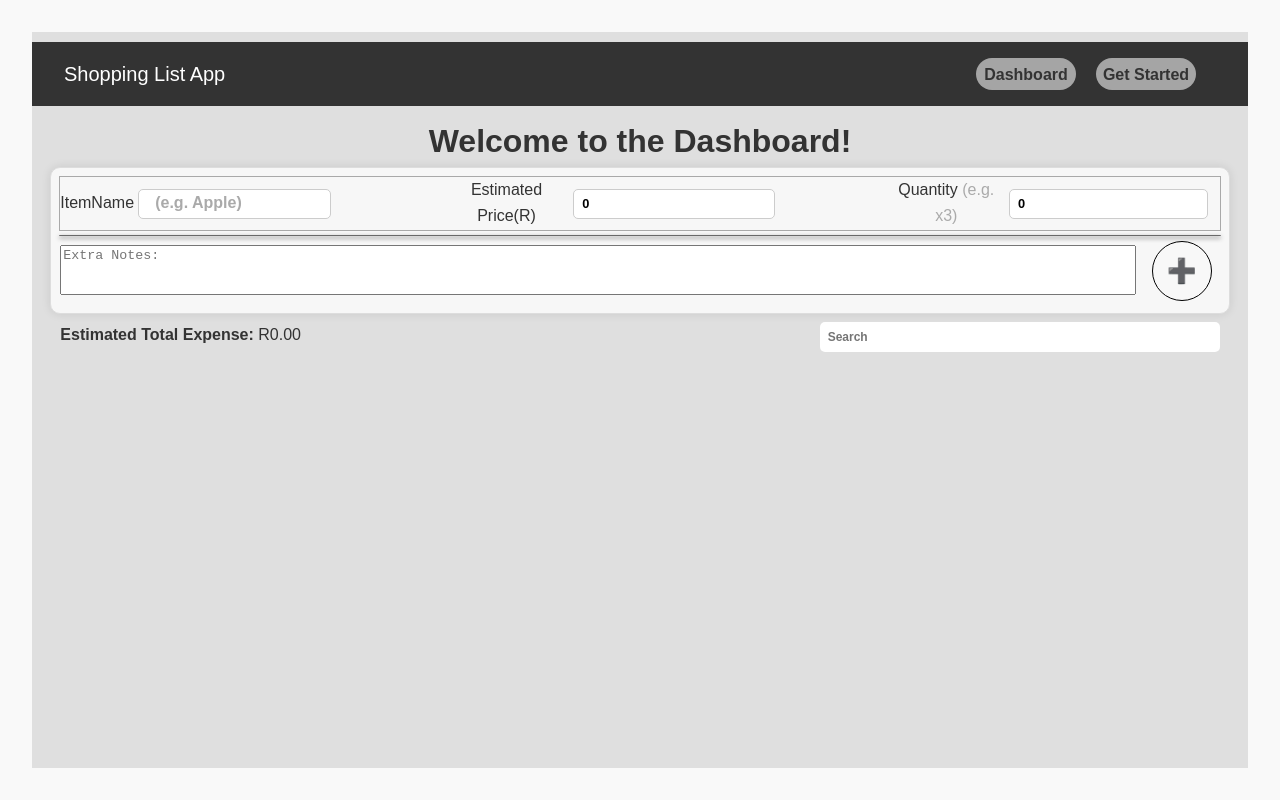
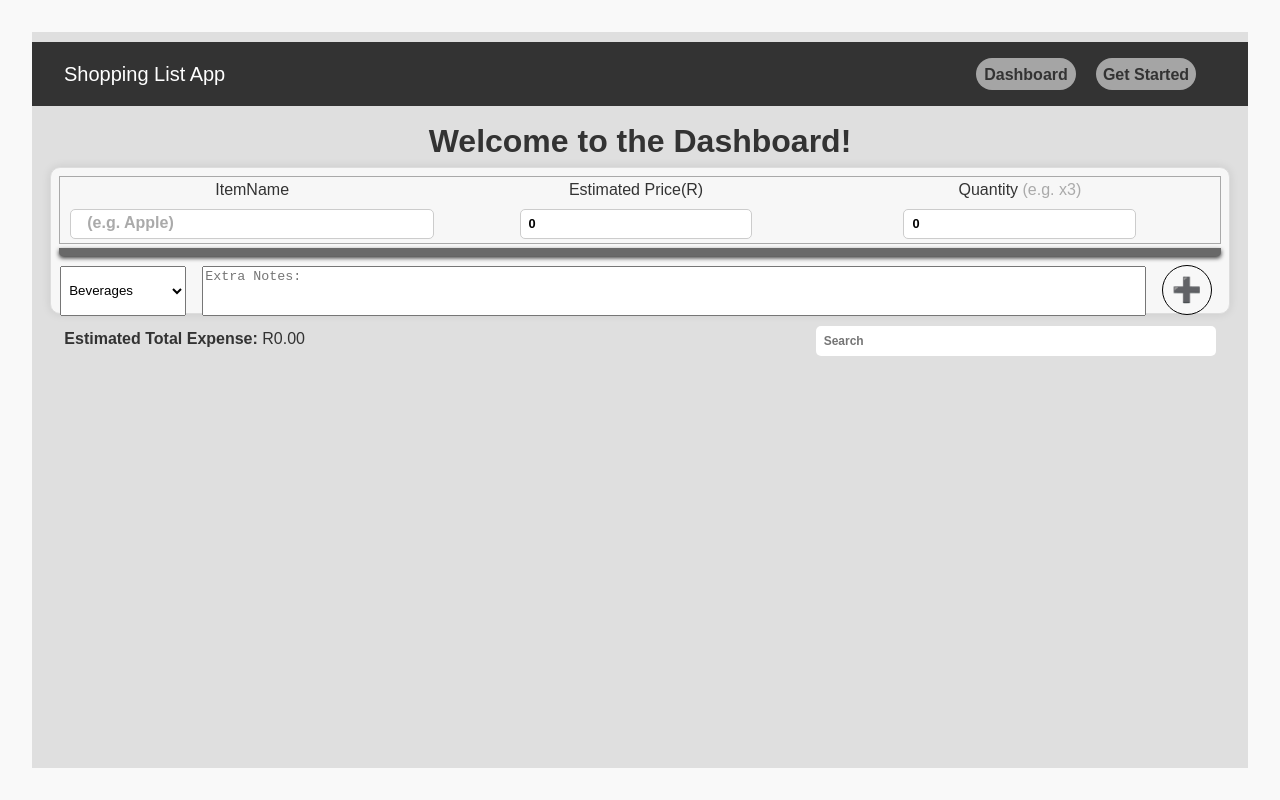
Before and after one commit to DeLightPlus/shopping-list-redux-app, a React (Vite) app: page / in a window 1280 px wide. Built offline with nearby package versions, Linux system fonts and the light colour scheme.

Commit message:
Added Category
Todo: Demo( save session/local )

```diff
--- a/db.json
+++ b/db.json
@@ -42,8 +42,9 @@
       "id": "2",
       "uid": "admin",
       "shoppingItem": "Milk",
-      "price": 30,
-      "quantity": 2,
+      "price": "30",
+      "quantity": "2",
+      "category": "Dairy",
       "extraNotes": "Brand 2L",
       "purchased": false
     },
@@ -53,6 +54,7 @@
       "shoppingItem": "Bread",
       "price": "14",
       "quantity": "2",
+      "category": "Dairy",
       "extraNotes": "Brand, Brown",
       "purchased": false
     },
@@ -62,6 +64,7 @@
       "shoppingItem": "Apples",
       "price": "20",
       "quantity": "2",
+      "category": "Dairy",
       "extraNotes": "Green Apples, 2kg"
     },
     {
@@ -70,6 +73,7 @@
       "shoppingItem": "Apples",
       "price": "18",
       "quantity": 1,
+      "category": "Dairy",
       "extraNotes": "Red Apples, 2kg"
     },
     {
@@ -78,6 +82,7 @@
       "shoppingItem": "Milk",
       "price": "25",
       "quantity": "2",
+      "category": "Dairy",
       "extraNotes": "2L, Full Cream, Fresh"
     },
     {
@@ -86,7 +91,35 @@
       "shoppingItem": "Mixed Vegetable",
       "price": "10",
       "quantity": "2",
+      "category": "Dairy",
       "extraNotes": "1kg"
+    },
+    {
+      "id": "1725001828052",
+      "uid": "admin",
+      "shoppingItem": "A",
+      "price": "0",
+      "quantity": "0",
+      "category": "",
+      "extraNotes": ""
+    },
+    {
+      "id": "1725016010221",
+      "uid": "1ff8",
+      "shoppingItem": "Marshmello",
+      "price": "50",
+      "quantity": "1",
+      "category": "Snacks",
+      "extraNotes": "500g"
+    },
+    {
+      "id": "1725016010237",
+      "uid": "1ff8",
+      "shoppingItem": "",
+      "price": "0",
+      "quantity": "1",
+      "category": "",
+      "extraNotes": ""
     }
   ]
 }
--- a/src/App.css
+++ b/src/App.css
@@ -58,7 +58,7 @@ body
   display: flex;
   flex-direction: column;
 
-  justify-content: space-between;
+  justify-content: space-evenly;
   padding: 0.5em;
 
   width: 97%;
@@ -72,9 +72,11 @@ body
 
 .add-shopping-item-group
 {
-  margin: 0;
+  margin: 0px 10px;
   padding: 0;
+  width: 100%;
   display: flex;
+  flex-direction: column;
   align-items: center;
 }
 
@@ -104,13 +106,13 @@ body
 
 .add-shopping-item-button
 {
-  width: 60px;
-  height: 60px;
+  width: 50px;
+  height: 50px;
   background-color: #f8f8f8;
   color: #fff;
   border: black solid 1px;
   padding: 0.5rem 0.5rem;
-  margin: 0.1rem 0.5rem 0rem 0rem;
+  margin: 0.6rem 0.5rem 0rem 0rem;
   font-size: 1.5rem;
   cursor: pointer;
   border-radius: 50px;
@@ -136,7 +138,7 @@ body
 
 .calculate-item
 {
-  padding: 0px 16px;
+  padding: 4px 16px;
   margin-top:4px;
   background: #696969;
   width: 100%;
@@ -148,6 +150,15 @@ body
   border-top-right-radius: 0;
   box-shadow: #333 0px 2px 4px;
 }
+
+.category-select
+{
+  margin: 10px 16px 10px 0px;
+  padding: 4px;
+  height: 50px;
+  width: 126px
+}
+
 
 textarea
 {
@@ -162,7 +173,7 @@ textarea
 {
   display: flex;
   margin: 4px;
-  padding: 4px;
+  padding: 8px;
   width: 96%;
   justify-content: space-between;
   gap: 16%;
--- a/src/components/addShoppingItem.jsx
+++ b/src/components/addShoppingItem.jsx
@@ -18,7 +18,8 @@ function AddShoppingItem()
   const [item, setItem] = useState("");
   const [quantity, setQuantity] = useState(0);
   const [price, setPrice] = useState(0);
-  const [extraNotes, setExtraNotes] = useState('');
+  const [category, setCategory] = useState("");
+  const [extraNotes, setExtraNotes] = useState("");
 
 
   const handleAddItem = () => {
@@ -29,13 +30,15 @@ function AddShoppingItem()
         shoppingItem: `${item}`,
         price: `${price}`,
         quantity: `${quantity}`,
+        category: `${category}`,
         extraNotes: `${extraNotes}`
       }));
 
     setItem("");
     setQuantity(1);
-    setPrice(0)
-    setExtraNotes("")
+    setPrice(0);
+    setCategory("");
+    setExtraNotes("");
   };
 
   return (
@@ -43,7 +46,7 @@ function AddShoppingItem()
       <div style={{padding:'0px 8px 0px 0px',border:'darkgrey solid 1px', display:'flex', justifyContent:'space-between'}}>
         <div className="add-shopping-item-group">
           <label className="add-shopping-item-label">
-            ItemName <span></span>
+            ItemName
           </label>
           <input className="add-shopping-item-input"
             type="text" placeholder="(e.g. Apple)"
@@ -73,18 +76,38 @@ function AddShoppingItem()
       </div>
 
       <div className="calculate-item">
-        <span>{item && <strong>{item} <sup>x{quantity}</sup> = R{price * quantity}</strong>}</span>
+        <span>{item && <strong>{item} <sub>x{quantity}</sub> = R{price * quantity}</strong>}</span>
       </div>
 
       <div style={{padding:'0px 1px', display:'flex', justifyContent:'space-between'}}>
+
+        <select className="category-select"
+          onChange={(e) => setCategory(e.target.value)}>
+          <option value="Beverages">Beverages</option>
+          <option value="Bread/Bakery">Bread/Bakery</option>
+          <option value="Canned/Jarred Goods">Canned/Jarred Goods</option>
+          <option value="Cleaning supplies">Cleaning supplies</option>
+          <option value="Dairy">Dairy</option>
+          <option value="Dry/Baking Goods">Dry/Baking Goods</option>
+          <option value="Fresh Produce">Fresh Produce</option>
+          <option value="Frozen Foods">Frozen Foods</option>
+          <option value="Meat, Fish & Other Proteins">Meat, Fish & Other Proteins</option>
+          <option value="Paper Goods">Paper Goods</option>
+          <option value="Personal Care">Personal Care</option>
+          <option value="Snacks">Snacks</option>
+          <option value="Spices & Seasoning">Spices & Seasoning</option>
+          <option value="Other">Other</option>
+        </select>
+
         <textarea value={extraNotes} placeholder="Extra Notes:"
           onChange={(e) => setExtraNotes(e.target.value)} />
 
-        <div className="add-shopping-item-group">
-            <button className="add-shopping-item-button" onClick={handleAddItem}>
+
+        <button className="add-shopping-item-button"
+            onClick={handleAddItem}>
               <div className="icn">➕</div>
-            </button>
-        </div>
+        </button>
+
       </div>
 
 
--- a/src/components/shoppingList.jsx
+++ b/src/components/shoppingList.jsx
@@ -12,6 +12,7 @@ const ShoppingList = () => {
   const [editInput, setEditInput] = useState('');
   const [editPrice, setEditPrice] = useState(0);
   const [editQuant, setEditQuant] = useState(1);
+  const [editCategory, setEditCategory] = useState('');
   const [editExtraNotes, setEditExtraNotes] = useState('');
 
   useEffect(() =>
@@ -155,6 +156,11 @@ const ShoppingItem = ({ item,
   <div className='shopping-list-item '>
     <div className='list-item-group'>
       <span>{item.shoppingItem}</span>
+
+      <div className='inc_dec_quant' id='price'>
+          <span>¥:{item.category}</span>
+      </div>
+
       <div className='inc_dec_quant' id='price'>
           <span><small>Price:</small> R{ item.price}</span>
       </div>
--- a/src/redux/shoppingListReducer.js
+++ b/src/redux/shoppingListReducer.js
@@ -82,8 +82,8 @@ export const editShoppingItem = createAsyncThunk(
   async (item) => {
     console.log('edit_item.obj', item);
 
-    const { id, shoppingItem, price, quantity, extraNotes} = item;
-    const response = await axios.patch(`${url}/${id}`, { shoppingItem, price, quantity, extraNotes });
+    const { id, shoppingItem, price, quantity, category, extraNotes} = item;
+    const response = await axios.patch(`${url}/${id}`, { shoppingItem, price, quantity, category, extraNotes });
     return response.data;
   }
 );
```
